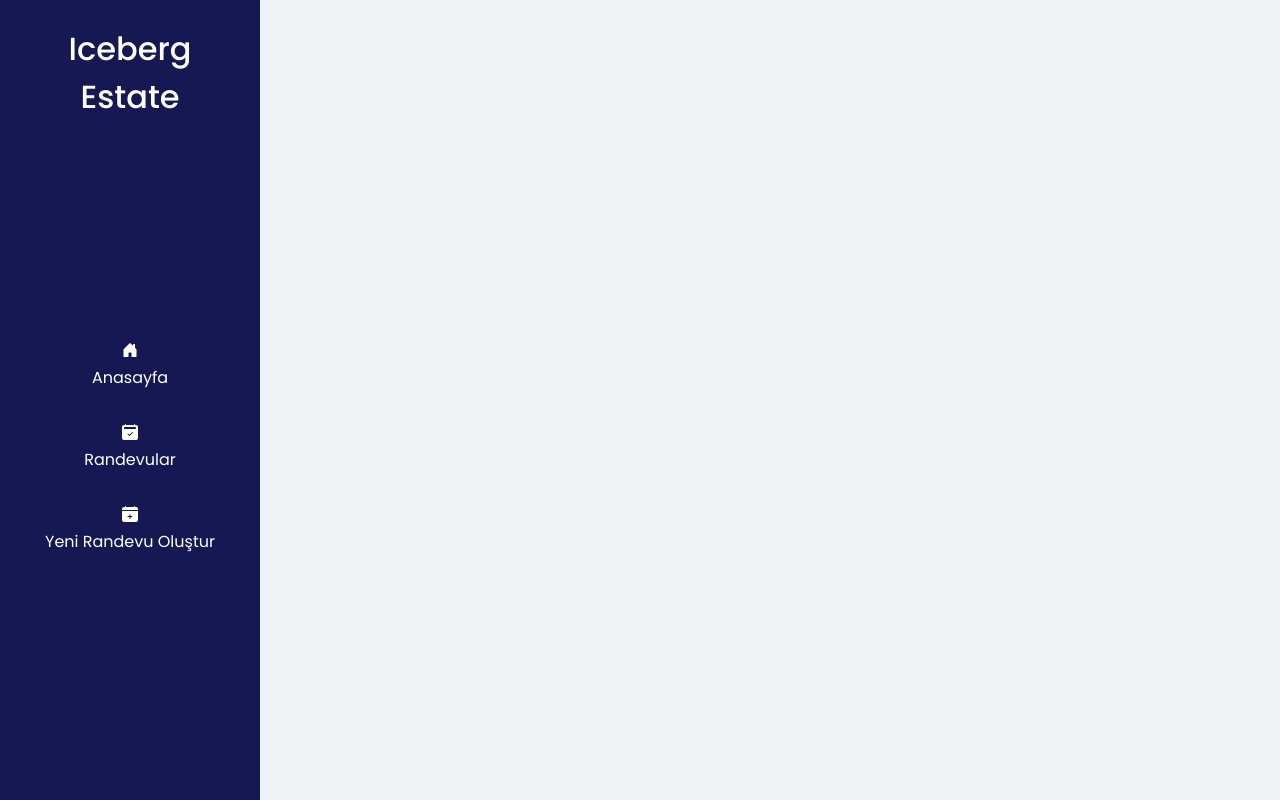
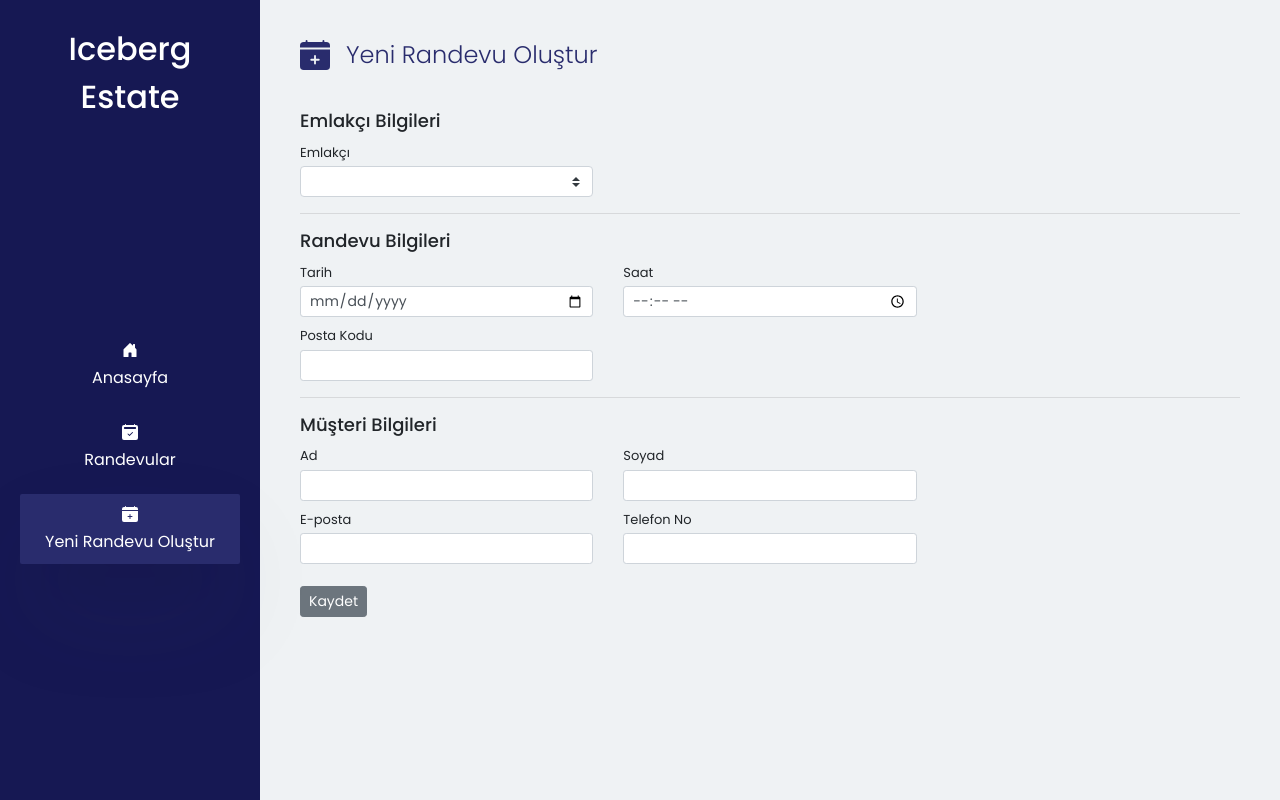
Before and after one commit to osmanerol/iceberg-estates, a Vue app: page /appointment/create in a window 1280 px wide. Built offline with nearby package versions, Linux system fonts and the light colour scheme; no server answers.

Commit message:
add create-appointment form

```diff
--- a/package.json
+++ b/package.json
@@ -20,6 +20,7 @@
     "vue-axios": "^3.4.0",
     "vue-meta": "^2.4.0",
     "vue-router": "^3.2.0",
+    "vuelidate": "^0.7.6",
     "vuex": "^3.4.0"
   },
   "devDependencies": {
--- a/src/assets/css/color.css
+++ b/src/assets/css/color.css
@@ -6,4 +6,5 @@
   --blue-01: #161853;
   --blue-02: #292C6D;
   --gray-01: #f7f7f7;
+  --red-01: #c70014;
 }
--- a/src/assets/scss/app.scss
+++ b/src/assets/scss/app.scss
@@ -5,6 +5,7 @@ body {
   font-family: 'Poppins', sans-serif;
   background-color: var(--ui-01);
   .sub-layout {
+    max-width: 1200px;
     table {
       margin: 0! important;
     }
--- a/src/components/AppInput.vue
+++ b/src/components/AppInput.vue
@@ -39,12 +39,14 @@ export default {
       v-model="displayValue"
       :type="type"
       :placeholder="placeholder"
+      size="sm"
     />
   </div>
 </template>
 
 <style lang="scss" scoped>
 .input {
+  margin-bottom: 6px;
   label {
     margin-bottom: 4px;
     font-size: 13px;
--- a/src/components/AppSelect.vue
+++ b/src/components/AppSelect.vue
@@ -45,5 +45,6 @@ export default {
     margin-bottom: 4px;
     font-size: 13px;
   }
+  margin-bottom: 6px;
 }
 </style>
--- a/src/components/AppSidebar.vue
+++ b/src/components/AppSidebar.vue
@@ -10,7 +10,7 @@ export default {
     this.links = [
       { text: 'Anasayfa', icon: 'house-door-fill', path: '/'},
       { text: 'Randevular', icon: 'calendar2-check-fill', path: '/appointments'},
-      { text: 'Yeni Randevu Oluştur', icon: 'calendar-plus-fill', path: '/new-appointment'},
+      { text: 'Yeni Randevu Oluştur', icon: 'calendar-plus-fill', path: '/appointment/create'},
     ]
   },
   methods: {
--- a/src/components/Appointment.vue
+++ b/src/components/Appointment.vue
@@ -14,7 +14,7 @@ export default {
         })
       }
       else {
-        this.$router.push('/new-appointment')
+        this.$router.push('/appointment/create')
       }
     }
   }
@@ -22,7 +22,10 @@ export default {
 </script>
 
 <template>
-  <div class="appointment" :class="{ disabled : new Date() > new Date(item.fields.appointment_date) }">
+  <div
+    class="appointment"
+    :class="{ disabled : new Date() > new Date(item.fields.appointment_date) }"
+  >
     <div class="agent-info">
       <h6>Emlakçı</h6>
       <div class="contact-item">
@@ -69,7 +72,7 @@ export default {
 .appointment {
   background-color: var(--white-01);
   border-radius: 2px;
-  padding: 6px;
+  padding: 10px;
   height: 100%;
   display: flex;
   flex-direction: column;
@@ -127,6 +130,7 @@ export default {
     flex: 1;
     justify-content: flex-end;
     align-items: flex-end;
+    margin-top: 4px;
     .btn {
       background-color: var(--blue-02);
     }
--- a/src/main.js
+++ b/src/main.js
@@ -8,7 +8,9 @@ import store from './store'
 import VueMeta from 'vue-meta'
 import axios from 'axios'
 import VueAxios from 'vue-axios'
+import Vuelidate from 'vuelidate'
 
+Vue.use(Vuelidate)
 Vue.use(VueAxios, axios)
 Vue.use(VueMeta)
 Vue.config.productionTip = false
--- a/src/router/index.js
+++ b/src/router/index.js
@@ -4,7 +4,7 @@ import VueRouter from 'vue-router'
 // pages
 import Home from '../views/Home.vue'
 import Appointments from '../views/Appointments.vue'
-import NewAppointment from '../views/NewAppointment.vue'
+import CreateAppointment from '../views/CreateAppointment.vue'
 
 Vue.use(VueRouter)
 
@@ -20,9 +20,9 @@ const routes = [
     component: Appointments
   },
   {
-    path: '/new-appointment',
+    path: '/appointment/create',
     name: 'NewAppointment',
-    component: NewAppointment
+    component: CreateAppointment
   },
 ]
 
--- a/src/views/Appointments.vue
+++ b/src/views/Appointments.vue
@@ -95,7 +95,7 @@ export default {
   <div class="appointments layout">
     <app-title text="Randevular" icon="calendar2-check-fill" />
     <div class="sub-layout">
-      <b-row class="search">
+      <b-row class="search" v-if="!loading">
         <b-col
           md="4"
           xs="12"
@@ -137,6 +137,7 @@ export default {
     justify-content: space-between;
   }
   .appointment-list {
+    margin-top: 16px;
     display: grid;
   }
   .loading {
@@ -147,7 +148,7 @@ export default {
     align-items: center;
   }
 }
-@media screen and (min-width: 992px) {
+@media screen and (min-width: 1200px) {
   .appointments {
     .appointment-list {
       grid-template-columns: repeat(3, 1fr);
@@ -156,7 +157,7 @@ export default {
   }
 }
 
-@media screen and (min-width: 768px) and (max-width: 991.9px) {
+@media screen and (min-width: 768px) and (max-width: 1199.9px) {
   .appointments {
     .appointment-list {
       grid-template-columns: repeat(2, 1fr);
--- /dev/null
+++ b/src/views/CreateAppointment.vue
@@ -0,0 +1,308 @@
+<script>
+import * as service from '@/service/service.js'
+import AppTitle from '@/components/AppTitle.vue'
+import AppInput from '@/components/AppInput.vue'
+import AppSelect from '@/components/AppSelect.vue'
+import { required, email } from 'vuelidate/lib/validators'
+
+export default {
+  name: 'CreateAppointment',
+  metaInfo() {
+    return {
+      titleTemplate: '%s | Yeni Randevu Oluştur'
+    }
+  },
+  components: {
+    AppTitle,
+    AppInput,
+    AppSelect
+  },
+  data() {
+    return {
+      agentList: [],
+      requestObject: {
+        appointment_date: null,
+        appointment_time: null,
+        appointment_post_code: null,
+        agent_id: null,
+        contact_name: null,
+        contact_surname: null,
+        contact_phone: null,
+        contact_email: null,
+      },
+      requiredText: 'Bu alan zorunludur',
+      emailErrorText: 'E-posta formatına uygun değil'
+    }
+  },
+  validations: {
+    requestObject: {
+      appointment_date: {
+        required
+      },
+      appointment_time: {
+        required
+      },
+      appointment_post_code: {
+        required
+      },
+      agent_id: {
+        required
+      },
+      contact_name: {
+        required
+      },
+      contact_surname: {
+        required
+      },
+      contact_email: {
+        required,
+        email
+      },
+      contact_phone: {
+        required
+      },
+    }
+  },
+  created() {
+    this.getAgents()
+  },
+  computed: {
+    appointmentDateErrors() {
+      let errors = [];
+      if (!this.$v.requestObject.appointment_date.$dirty)
+        return errors;
+      !this.$v.requestObject.appointment_date.required &&
+        errors.push(this.requiredText)
+      return errors
+    },
+    appointmentTimeErrors() {
+      let errors = [];
+      if (!this.$v.requestObject.appointment_time.$dirty)
+        return errors;
+      !this.$v.requestObject.appointment_time.required &&
+        errors.push(this.requiredText)
+      return errors
+    },
+    appointmentPostCodeErrors() {
+      let errors = [];
+      if (!this.$v.requestObject.appointment_post_code.$dirty)
+        return errors;
+      !this.$v.requestObject.appointment_post_code.required &&
+        errors.push(this.requiredText)
+      return errors
+    },
+    agentIdErrors() {
+      let errors = [];
+      if (!this.$v.requestObject.agent_id.$dirty)
+        return errors;
+      !this.$v.requestObject.agent_id.required &&
+        errors.push(this.requiredText)
+      return errors
+    },
+    contactNameErrors() {
+      let errors = [];
+      if (!this.$v.requestObject.contact_name.$dirty)
+        return errors;
+      !this.$v.requestObject.contact_name.required &&
+        errors.push(this.requiredText)
+      return errors
+    },
+    contactSurnameErrors() {
+      let errors = [];
+      if (!this.$v.requestObject.contact_surname.$dirty)
+        return errors;
+      !this.$v.requestObject.contact_surname.required &&
+        errors.push(this.requiredText)
+      return errors
+    },
+    contactEmailErrors() {
+      let errors = [];
+      if (!this.$v.requestObject.contact_email.$dirty)
+        return errors;
+      !this.$v.requestObject.contact_email.required &&
+        errors.push(this.requiredText)
+      !this.$v.requestObject.contact_email.email &&
+        errors.push(this.emailErrorText)
+      return errors
+    },
+    contactPhoneErrors() {
+      let errors = [];
+      if (!this.$v.requestObject.contact_phone.$dirty)
+        return errors;
+      !this.$v.requestObject.contact_phone.required &&
+        errors.push(this.requiredText)
+      return errors
+    }
+  },
+  methods: {
+    async getAgents() {
+      await service.getAgents().then(response => {
+        this.agentList = response.records.map(item => {
+          return {
+            value: item.id,
+            text: `${item.fields.agent_name} ${item.fields.agent_surname}`
+          }
+        })
+        this.agentList.unshift({
+          value: null,
+          text: '-- Seçiniz --',
+          disabled: true
+        })
+      })
+    },
+    async save() {
+      this.$v.$touch();
+      if(!this.$v.invalid) {
+
+      }
+    }
+  }
+}
+</script>
+
+<template>
+  <div class="create-appointment layout">
+    <app-title text="Yeni Randevu Oluştur" icon="calendar-plus-fill" />
+    <div class="sub-layout">
+      <h5>Emlakçı Bilgileri</h5>
+      <b-row>
+        <b-col lg="4" sm="6" xs="12">
+          <app-select
+            v-model="requestObject.agent_id"
+            text="Emlakçı"
+            :options="agentList"
+          />
+          <p
+            v-if="agentIdErrors.length"
+            class="error"
+          >
+            {{ agentIdErrors[0] }}
+          </p>
+        </b-col>
+      </b-row>
+      <hr>
+      <h5>Randevu Bilgileri</h5>
+      <b-row>
+        <b-col lg="4" sm="6" xs="12">
+          <app-input
+            text="Tarih"
+            v-model="requestObject.appointment_date"
+            type="date"
+          />
+          <p
+            v-if="appointmentDateErrors.length"
+            class="error"
+          >
+            {{ appointmentDateErrors[0] }}
+          </p>
+        </b-col>
+        <b-col lg="4" sm="6" xs="12">
+          <app-input
+            text="Saat"
+            v-model="requestObject.appointment_time"
+            type="time"
+          />
+          <p
+            v-if="appointmentTimeErrors.length"
+            class="error"
+          >
+            {{ appointmentTimeErrors[0] }}
+          </p>
+        </b-col>
+      </b-row>
+      <b-row>
+        <b-col lg="4" sm="6" xs="12">
+          <app-input
+            text="Posta Kodu"
+            v-model="requestObject.appointment_post_code"
+          />
+          <p
+            v-if="appointmentPostCodeErrors.length"
+            class="error"
+          >
+            {{ appointmentPostCodeErrors[0] }}
+          </p>
+        </b-col>
+      </b-row>
+      <hr>
+      <h5>Müşteri Bilgileri</h5>
+      <b-row>
+        <b-col lg="4" sm="6" xs="12">
+          <app-input
+            text="Ad"
+            v-model="requestObject.contact_name"
+          />
+          <p
+            v-if="contactNameErrors.length"
+            class="error"
+          >
+            {{ contactNameErrors[0] }}
+          </p>
+        </b-col>
+        <b-col lg="4" sm="6" xs="12">
+          <app-input
+            text="Soyad"
+            v-model="requestObject.contact_surname"
+          />
+          <p
+            v-if="contactSurnameErrors.length"
+            class="error"
+          >
+            {{ contactSurnameErrors[0] }}
+          </p>
+        </b-col>
+      </b-row>
+      <b-row>
+        <b-col lg="4" sm="6" xs="12">
+          <app-input
+            text="E-posta"
+            v-model="requestObject.contact_email"
+            type="email"
+          />
+          <p
+            v-if="contactEmailErrors.length"
+            class="error"
+          >
+            {{ contactEmailErrors[0] }}
+          </p>
+        </b-col>
+        <b-col lg="4" sm="6" xs="12">
+          <app-input
+            text="Telefon No"
+            v-model="requestObject.contact_phone"
+            type="tel"
+          />
+          <p
+            v-if="contactPhoneErrors.length"
+            class="error"
+          >
+            {{ contactPhoneErrors[0] }}
+          </p>
+        </b-col>
+      </b-row>
+      <b-btn
+        size="sm"
+        @click="save"
+        class="mt-3"
+      >
+        Kaydet
+      </b-btn>
+    </div>
+  </div>
+</template>
+
+<style lang="scss" scoped>
+.create-appointment {
+  h5 {
+    font-size: 18px;
+  }
+  .error {
+    color: var(--red-01);
+    font-size: 10px;
+    margin-bottom: 8px;
+  }
+  hr {
+    margin: 10px 0 16px 0;
+  }
+}
+</style>
--- a/src/views/NewAppointment.vue
+++ /dev/null
@@ -1,24 +0,0 @@
-<script>
-import AppTitle from '@/components/AppTitle.vue'
-
-export default {
-  name: 'NewAppointment',
-  metaInfo() {
-    return {
-      titleTemplate: '%s | Yeni Randevu Oluştur'
-    }
-  },
-  components: {
-    AppTitle
-  }
-}
-</script>
-
-<template>
-  <div class="new-appointment layout">
-    <app-title text="Yeni Randevu Oluştur" icon="calendar-plus-fill" />
-  </div>
-</template>
-
-<style lang="scss" scoped>
-</style>
```
Also changed, not shown: 1 other file (tests, documents, lock files or other folders).
